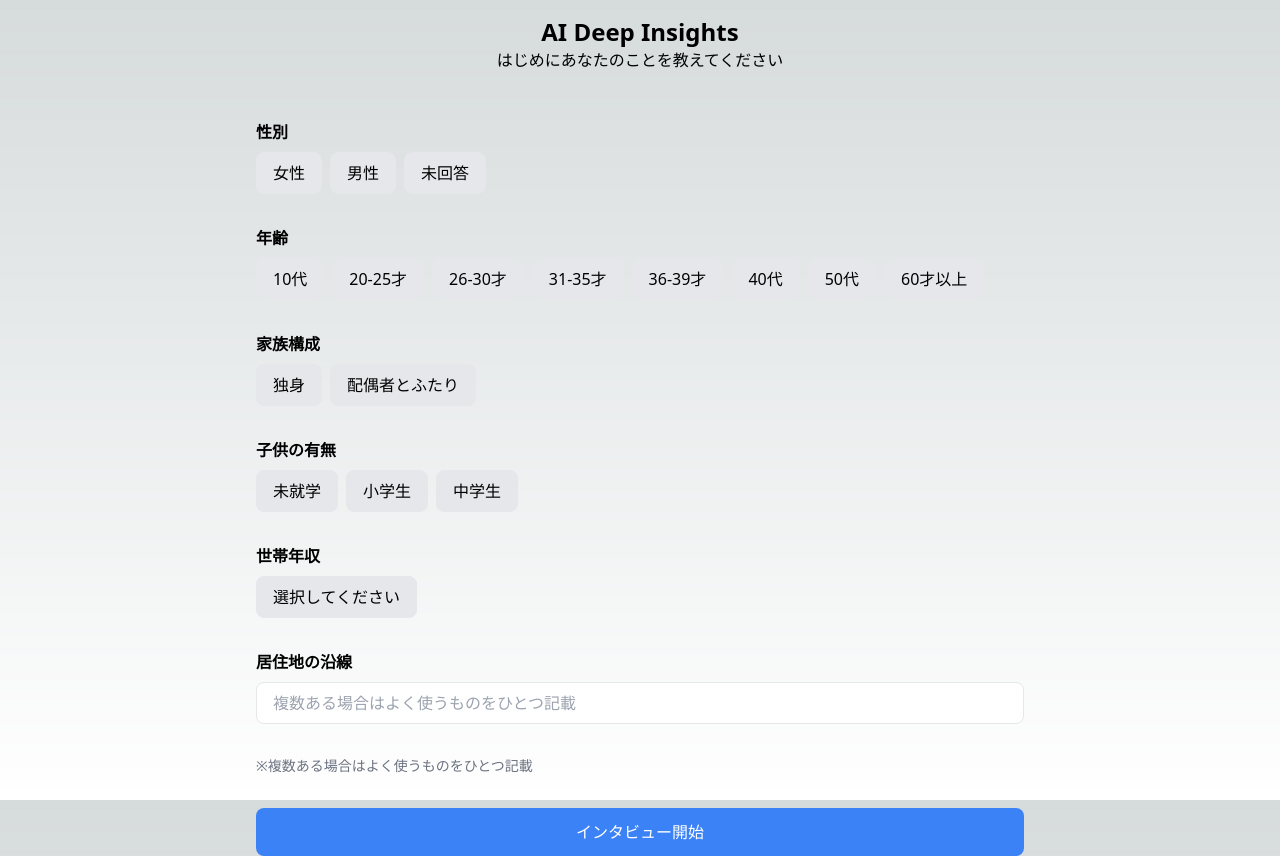
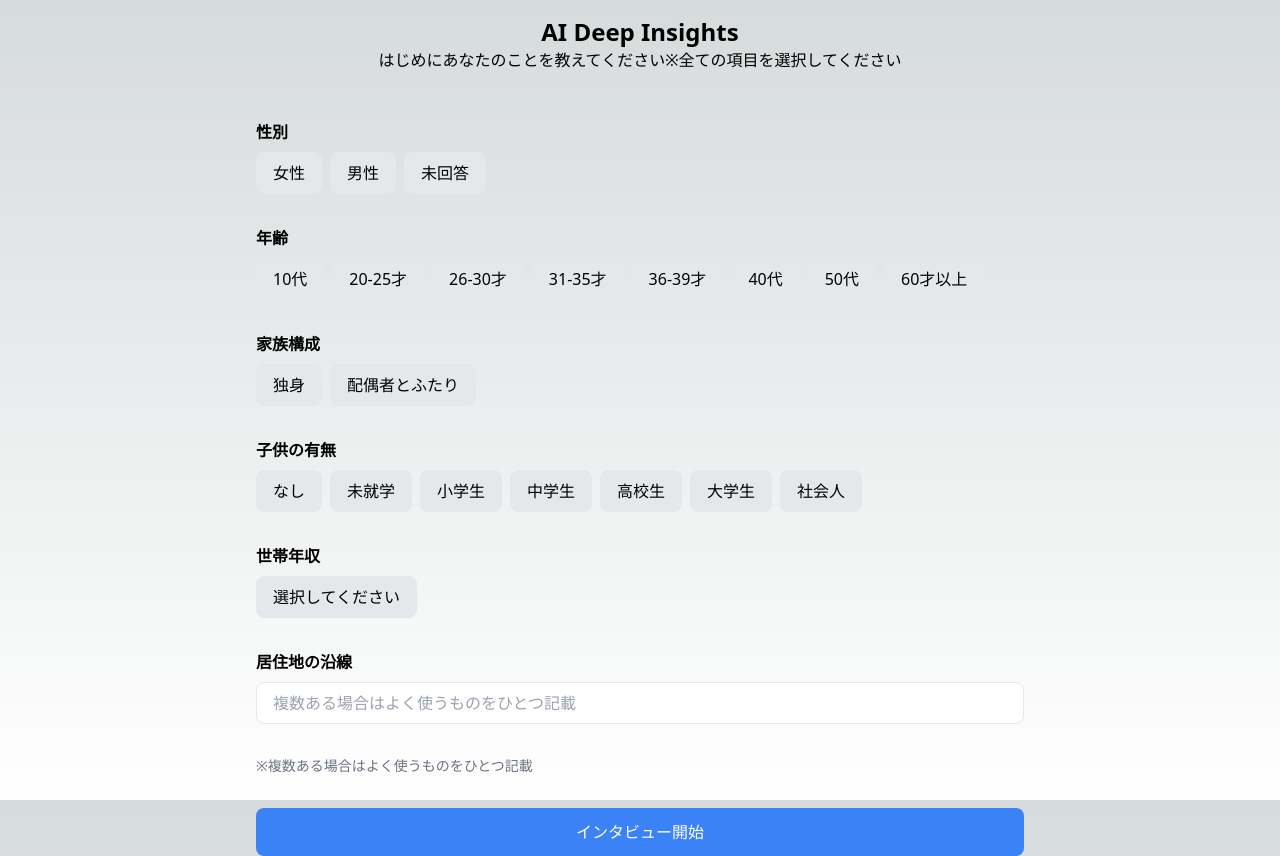
Before and after one commit to hoshi-masayuki/bedrock-chat, a Next.js app: page /select in a window 1280 px wide. Built offline with nearby package versions, Linux system fonts and the light colour scheme.

Commit message:
選択ボタン追加

```diff
--- a/app/select/page.tsx
+++ b/app/select/page.tsx
@@ -1,6 +1,7 @@
 "use client"
 
 import { useState} from "react"
+
 type Gender = "女性" | "男性" | "未回答";
 type AgeGroup =
   | "～19歳"
@@ -12,7 +13,7 @@ type AgeGroup =
   | "50歳～59歳"
   | "60歳～";
 type FamilyStructure = "独身" | "配偶者とふたり";
-type Children = "未就学" | "小学生" | "中学生";
+type Children = "なし" |"未就学" | "小学生" | "中学生" | "高校生" | "大学生" | "社会人";
 type IncomeGroup =
   | "200万円未満"
   | "200万円以上400万円未満"
@@ -61,7 +62,7 @@ export default function Home() {
     <div className="h-screen flex flex-col gap-4">
       <header className="p-4 grid place-items-center">
         <h1 className="text-2xl font-semibold">AI Deep Insights</h1>
-        <p className="text-center mb-4">はじめにあなたのことを教えてください</p>
+        <p className="text-center mb-4">はじめにあなたのことを教えてください※全ての項目を選択してください</p>
       </header>
 
       <div className="mb-4">
@@ -132,7 +133,7 @@ export default function Home() {
         <div className="mb-4">
           <label className="block font-semibold mb-2">子供の有無</label>
           <div className="flex gap-2">
-            {["未就学", "小学生", "中学生"].map((children) => (
+            {["なし","未就学", "小学生", "中学生","高校生","大学生","社会人"].map((children) => (
               <button
                 key={children}
                 className={`px-4 py-2 rounded-lg border ${
```
